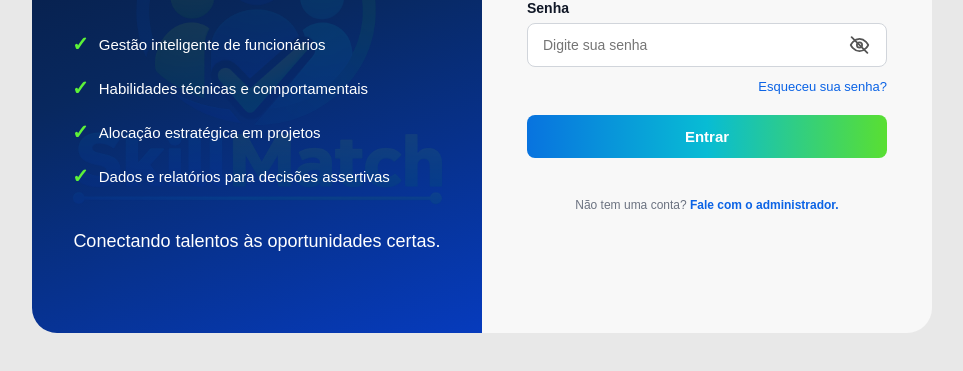
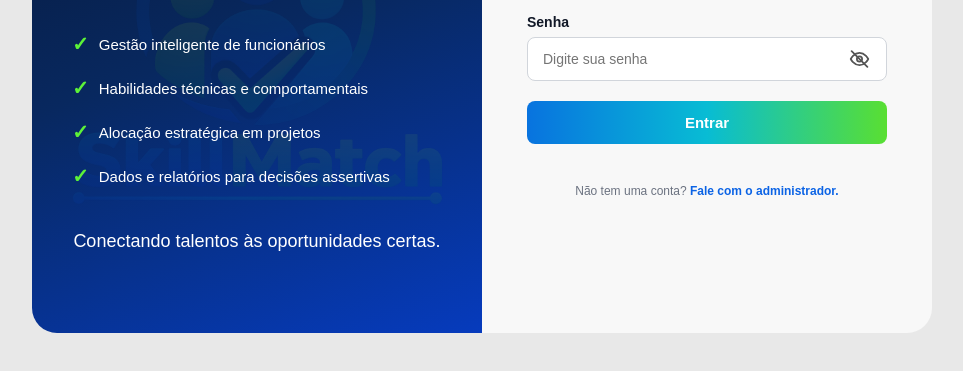
Before and after one commit to RyanVrr/projetofinalSkill, a plain HTML site: page finalproj/frontend/index.html in a window 1280 px wide. Shown: the part 367-738 px from the top of the page, without its empty margins (158-1121 px from the left). Drawn offline with Linux system fonts and the light colour scheme.

Commit message:
Atualiza index

```diff
--- a/finalproj/frontend/index.html
+++ b/finalproj/frontend/index.html
@@ -139,17 +139,6 @@
 
                 </div>
 
-
-                <!-- Recuperação de senha -->
-                <div class="recuperacao">
-
-                    <a href="#">
-                        Esqueceu sua senha?
-                    </a>
-
-                </div>
-
-
                 <!-- Botão de login -->
                 <button type="submit">
                     Entrar
```
